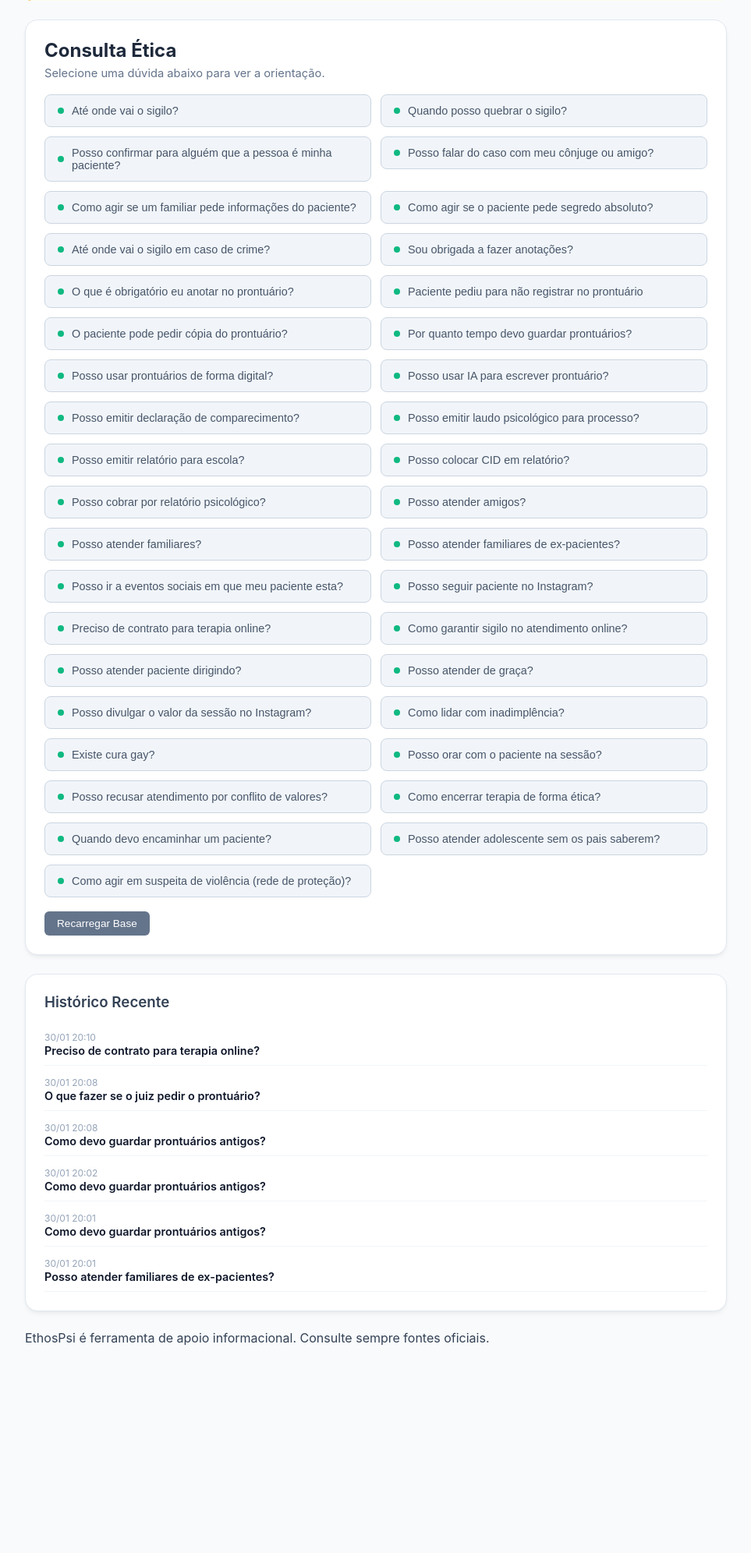
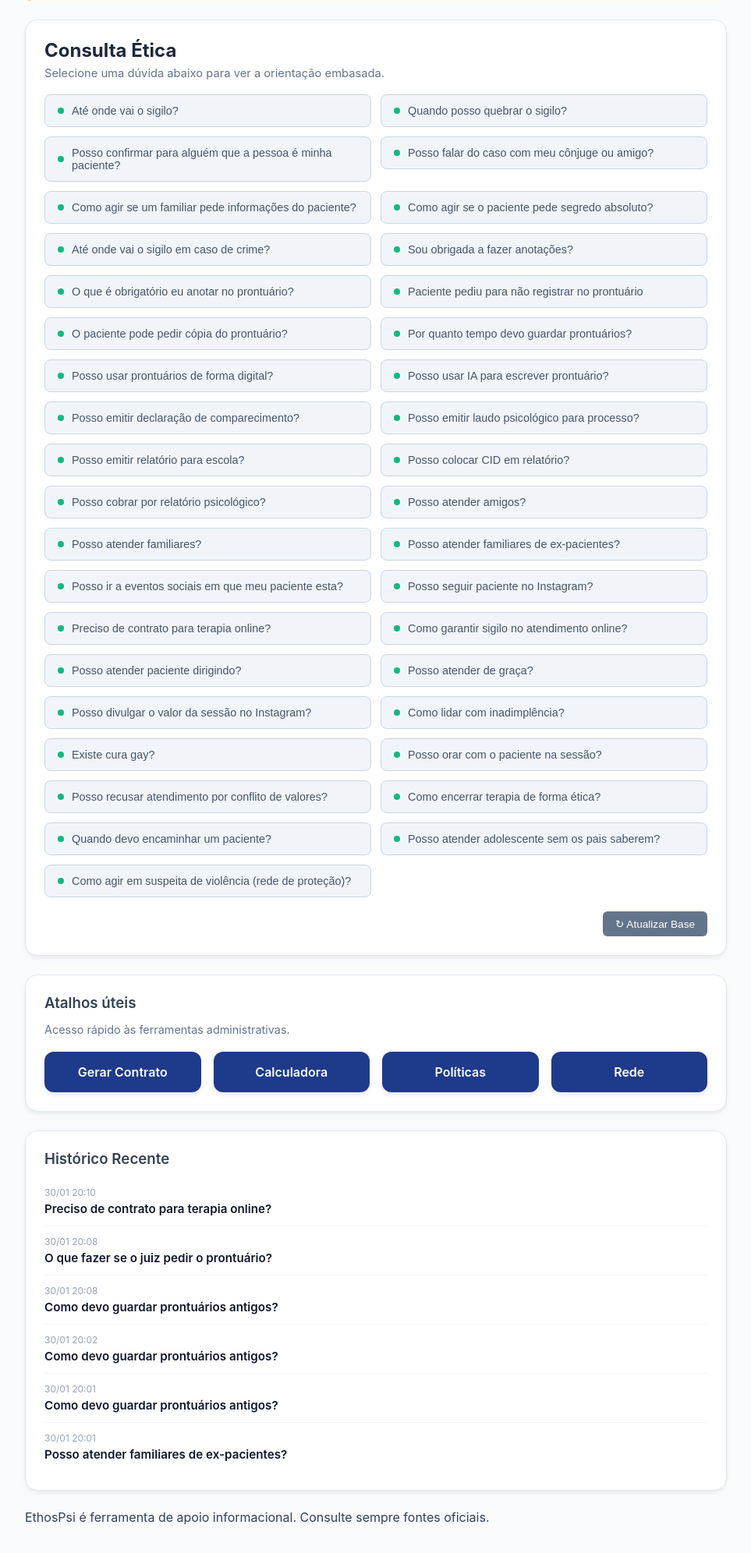
Before and after one commit to sabrinaandraderocha-cmyk/ethospsi, a Flask app: page / in a window 1280 px wide. Shown: the part 301-2293 px from the top of the page at 78% size, without its empty margins (158-1121 px from the left). Before the commit the page ends 2027 px from the top, so only its background shows below. Run offline with Flask 3, Linux system fonts and the light colour scheme; data comes from the database, SQL or seed files in the repository.

Commit message:
Update home.html

```diff
--- a/templates/home.html
+++ b/templates/home.html
@@ -1,4 +1,5 @@
 {% extends "base.html" %}
+
 {% block content %}
 
 <div class="ethical-warning">
@@ -13,7 +14,7 @@
   <div style="margin-bottom: 18px;">
     <h2 style="margin:0;">Consulta Ética</h2>
     <p style="margin:6px 0 0 0; color:#64748b; font-size:0.92rem;">
-      Selecione uma dúvida abaixo para ver a orientação.
+      Selecione uma dúvida abaixo para ver a orientação embasada.
     </p>
   </div>
 
@@ -32,14 +33,14 @@
       </div>
     </div>
   {% else %}
-    <div class="muted-box">
+    <div class="muted-box" style="padding: 20px; text-align: center; color: #94a3b8; background: #f8fafc; border-radius: 8px;">
       Nenhuma pergunta cadastrada no momento.
     </div>
   {% endif %}
 
-  <form method="post" style="margin-top: 18px;">
-    <button class="btn-action" type="submit" name="load_bases" value="1">
-      Recarregar Base
+  <form method="post" style="margin-top: 18px; text-align: right;">
+    <button class="btn-action" type="submit" name="load_bases" value="1" title="Forçar recarga do banco de dados">
+      ↻ Atualizar Base
     </button>
   </form>
 
@@ -51,18 +52,43 @@
 </section>
 
 <section class="card">
+  <h3 style="margin-bottom: 5px;">Atalhos úteis</h3>
+  <p style="color:#64748b; font-size:0.9rem; margin-bottom: 0;">Acesso rápido às ferramentas administrativas.</p>
+
+  <div class="shortcuts-grid">
+    <a href="{{ url_for('contrato') }}" class="btn-shortcut">
+      Gerar Contrato
+    </a>
+
+    <a href="{{ url_for('honorarios') }}" class="btn-shortcut">
+      Calculadora
+    </a>
+
+    <a href="{{ url_for('politicas') }}" class="btn-shortcut">
+      Políticas
+    </a>
+
+    <a href="{{ url_for('rede') }}" class="btn-shortcut">
+      Rede
+    </a>
+  </div>
+</section>
+
+<section class="card">
   <h3>Histórico Recente</h3>
   {% if history %}
     <ul class="history-list">
       {% for h in history %}
-        <li style="border-bottom: 1px solid #f1f5f9; padding: 10px 0;">
-          <small style="color: #94a3b8; font-size: 0.75rem;">{{ h.created_at }}</small>
-          <div style="font-weight: 600; font-size: 0.9rem; color: #0f172a;">{{ h.question }}</div>
+        <li class="history-item">
+          <small class="history-date">{{ h.created_at }}</small>
+          <div class="history-question">{{ h.question }}</div>
         </li>
       {% endfor %}
     </ul>
   {% else %}
-    <p style="color: #94a3b8; font-size: 0.9rem;">Nenhuma consulta recente.</p>
+    <p style="color: #94a3b8; font-size: 0.9rem; text-align: center; padding: 20px;">
+      Nenhuma consulta recente.
+    </p>
   {% endif %}
 </section>
 
```
